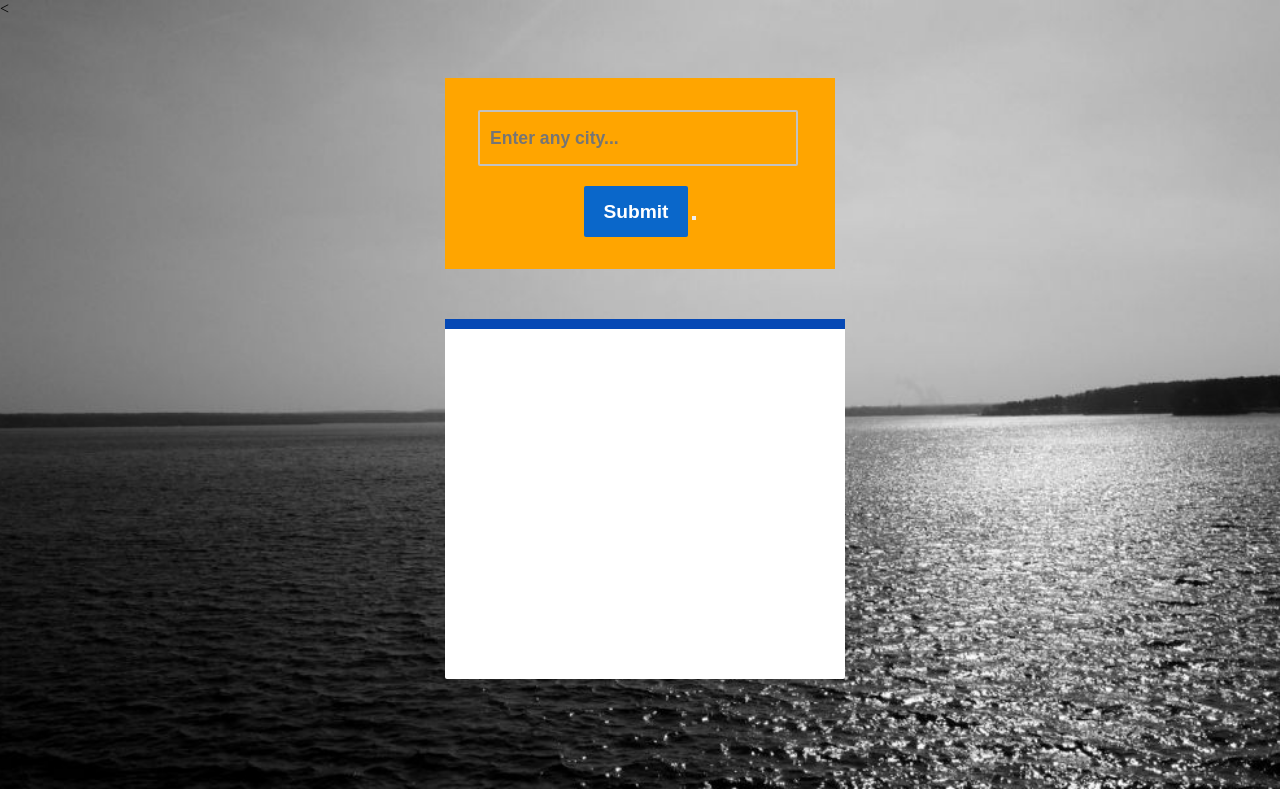
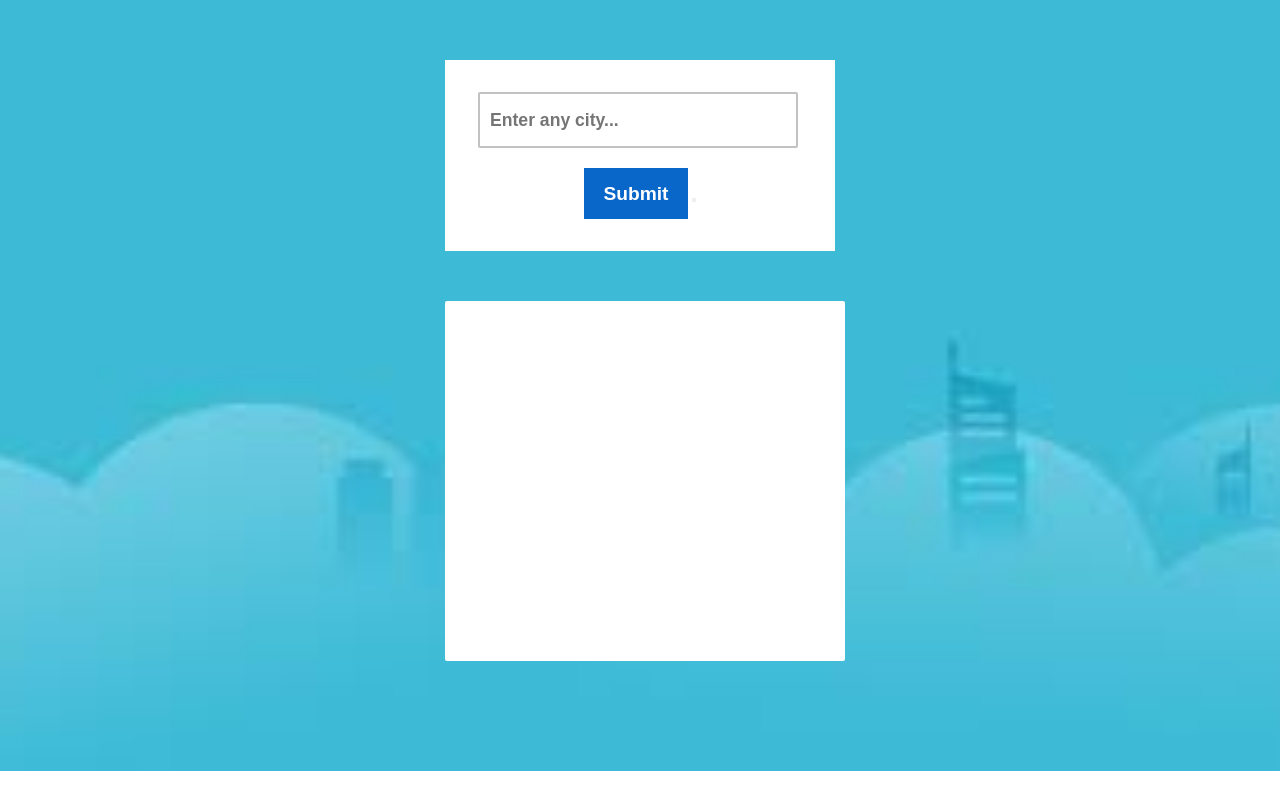
Before and after one commit to SatyaSuneel/weatherjs, a plain HTML site: page index.html in a window 1280 px wide. Drawn offline with Linux system fonts and the light colour scheme; some packages are replaced by stand-ins of ours.

Commit message:
Change background image,indexfile and style.css

```diff
--- a/assets/styles/style.css
+++ b/assets/styles/style.css
@@ -4,7 +4,7 @@
     box-sizing: border-box;
 }
 body{
-    background :url("./assets/images/ss.jpg");
+    background :url("./assets/images/web.jpeg");
     background-repeat: no-repeat;
     background-position: center;
     background-size: cover;
@@ -22,6 +22,7 @@ body{
     text-align: center;
     justify-content: center;
     background: white;
+    align-items: center;
 
 }
 
@@ -48,7 +49,7 @@ body{
     font-size: 1.2rem;
     margin-top: 20px;
     border: none;
-    border-radius: 2px;
+    border-radius: 2p.x;
 }
 
 /* -------------------------------display */
@@ -64,14 +65,25 @@ body{
     height: 45vh;
     margin: 50px auto;
     border-radius: 2px;
+    text-align: center;
+    justify-content: center;
+    justify-items: left;
 }
 
 .wrapper h2{
     padding: 5px 0;
     text-align: center;
-    background: #0548b5;
+    background: black;
     color: white;
     font-family: sans-serif;
+    text-align: center;
+    align-items: center;
+    flex: wrap;
+    flex-direction: row;
+    justify-content: center;
+    justify-items: left;
+
+
   }
   .wrapper p{
     margin:20px 50px;
@@ -79,6 +91,12 @@ body{
 text-align: left;
 color: #04214c;
     font-size:23px;
+    text-align: center;
+    align-items: center;
+    flex: wrap;
+    flex-direction: row;
+    justify-content: center;
+    justify-items: left;
   }
 
   .wrapper h2 span{
@@ -88,9 +106,21 @@ color: #04214c;
     .wrapper p span{
     color: #90006e;
     font-size: 25px;
+    text-align: center;
+    align-items: center;
+    justify-content: center;
+
   }
 
- -->
+
 .inputs{
-    background-color: orange;
+    background-color:white;
 }
+
+.input{
+    text-align: center;
+    margin: 0;
+    align-items: center;
+    justify-content: center;
+    justify-items: left;
+}
--- a/index.html
+++ b/index.html
@@ -1,5 +1,4 @@
-
-  <!DOCTYPE html>
+<!DOCTYPE html>
  <html lang="en">
  <head>
    <meta charset="UTF-8">
@@ -7,12 +6,12 @@
    <meta name="viewport" content="width=device-width, initial-scale=1.0">
    <title>Weather App</title>
    <link rel="stylesheet" href="./assets/styles/style.css">
-   <<script src=",/assets/js/script.js"></script>
+   <script src=",/assets/js/script.js"></script>
 
     <link href="https://fonts.googleapis.com/css2?family=Indie+Flower&display=swap" rel="stylesheet">
 
  </head>
- <body style="background :url(assets/images/ss.jpg);
+ <body style="background :url(assets/images/web.jpeg);
     background-repeat: no-repeat;
     background-position: center;
     background-size: cover;">
@@ -38,9 +37,16 @@
             <section class="display">
                 <div class="wrapper">
                     <h2 id="cityoutput"></h2>
-                    <p id="description"></p>
-                    <p id="temp"></p>
-                    <p id="wind"></p>
+                    <table>
+                      <tr>
+                        <td style="text-align:center/left/right;">
+                    <p id="description"></p></td></tr>
+                    <tr>
+                    <td style="text-align:center/left/right;"><p id="temp"></p></td></tr>
+                    <tr>
+                    <td style="text-align: center/left/right;"><p id="wind"></p></td></tr>
+                  </tr>
+                </table>
 
                 </div>
             </section>
@@ -88,9 +94,9 @@ function convertion(val){
             var wndspd = data['wind']['speed']
 //Now with the help of innerHTML you have to make arrangements to display all the information in the webpage.
             city.innerHTML=`Weather of <span>${nameval}<span>`
-            temp.innerHTML = `Temperature: <span>${ convertion(tempature)} C</span>`
-            description.innerHTML = `Sky Conditions: <span>${descrip}<span>`
-            wind.innerHTML = `Wind Speed: <span>${wndspd} km/h<span>`
+            temp.innerHTML = `   Temperature: <span>${ convertion(tempature)} C</span>`
+            description.innerHTML = `Sky Conditions :<span>${descrip}<span>`
+            wind.innerHTML =          ` Wind Speed: <span>${wndspd} km/h<span>`
 
         })
 
```
Also changed, not shown: assets/images/web.jpeg (added).
